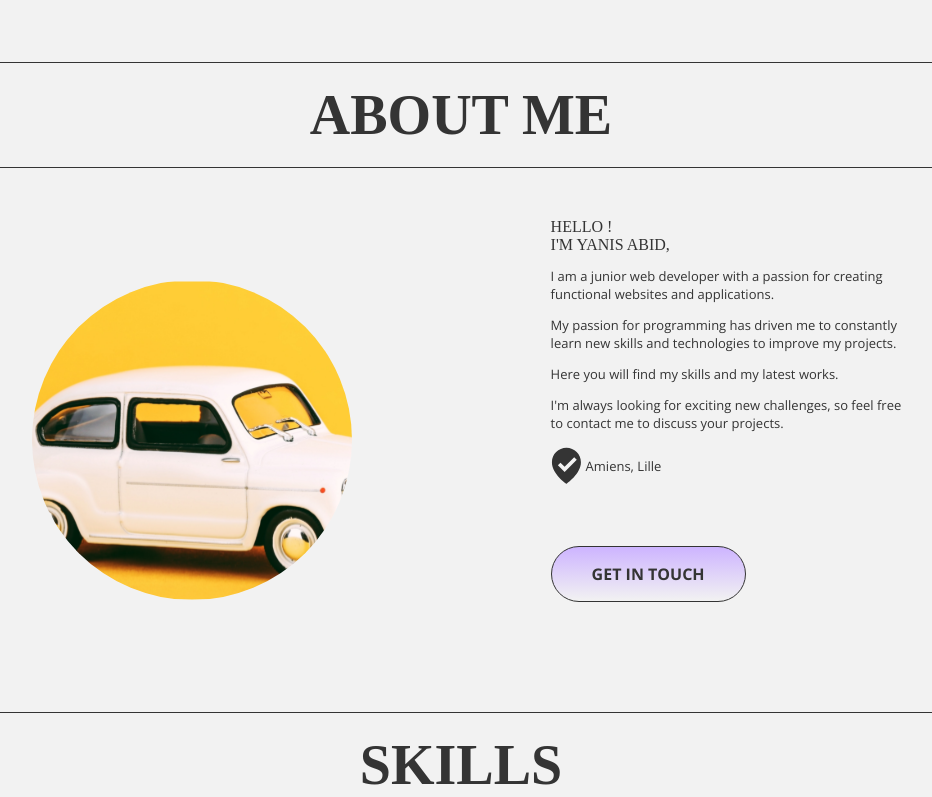
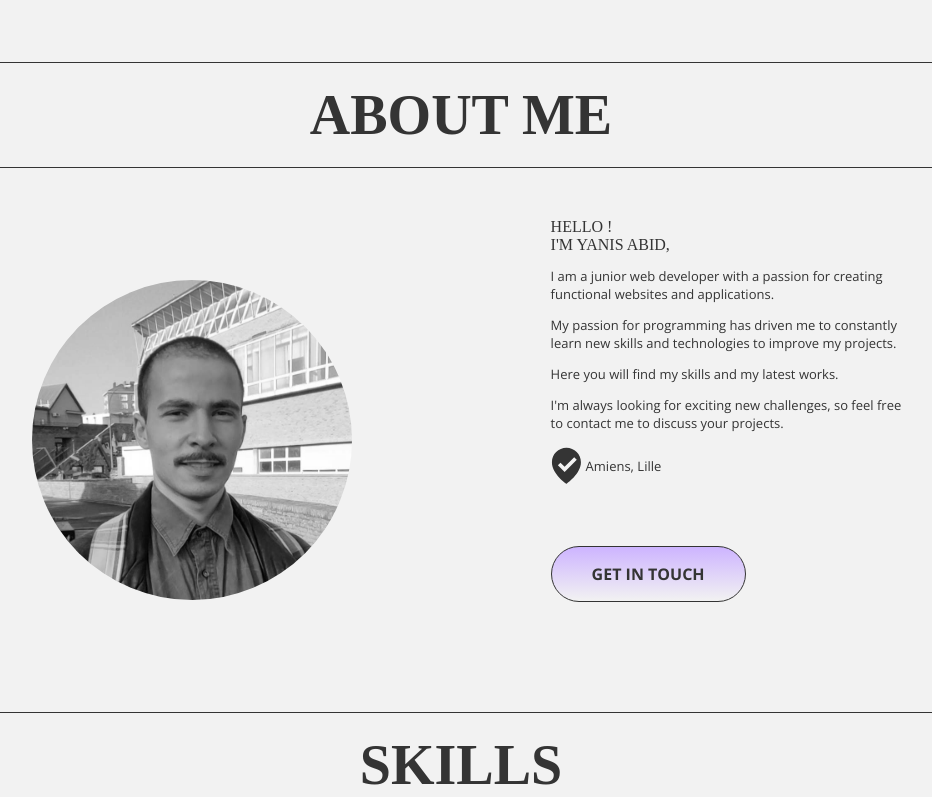
Before and after one commit to Yanis60740/Portfolio-v2, a Vue app: page / in a window 1280 px wide. Shown: the part 502-1299 px from the top of the page, without its empty margins (179-1111 px from the left). Built offline with nearby package versions, Linux system fonts and the light colour scheme; a web font is replaced by a local one.

Commit message:
changement de l'image de profil

```diff
--- a/src/App.vue
+++ b/src/App.vue
@@ -33,7 +33,6 @@ export default {
 
 <style lang="scss">
 @import "./css/global.scss";
-@import './css/responsive.css';
 
 #app {
   font-family: Avenir, Helvetica, Arial, sans-serif;
--- a/src/components/AboutMe.vue
+++ b/src/components/AboutMe.vue
@@ -46,7 +46,6 @@ export default {
 
 <style lang="scss" scoped>
 @import "../css/variables.scss";
-@import '../css/responsive.css';
 
 .aboutMe {
   border-bottom: 1px solid $primary-color;
@@ -63,12 +62,13 @@ export default {
       height: 100%;
       width: 40%;
       & div {
-        background-image: url("../assets/images/illustration.svg");
+        background-image: url("../assets/images/yanis.jpg");
         border-radius: 50%;
         aspect-ratio: 1/1;
         background-repeat: no-repeat;
         background-position: center;
         background-size: cover;
+        filter: grayscale(100%);
         width: 320px;
       }
     }
--- a/src/components/CardProject.vue
+++ b/src/components/CardProject.vue
@@ -45,7 +45,6 @@ export default {
 
 <style lang="scss" scoped>
 @import "../css/variables.scss";
-@import '../css/responsive.css';
 
 .cardProject {
   background: #343434;
--- a/src/components/ContactButton.vue
+++ b/src/components/ContactButton.vue
@@ -71,7 +71,6 @@ export default {
 
 <style lang="scss" scoped>
 @import "../css/variables.scss";
-@import '../css/responsive.css';
 .contactButton {
   padding: 16px 40px;
   background: $gradient-color;
--- a/src/components/FooterVue.vue
+++ b/src/components/FooterVue.vue
@@ -109,7 +109,6 @@ export default {
 
 <style lang="scss" scoped>
 @import "../css/variables.scss";
-@import '../css/responsive.css';
 
 .footerVue{
     &__banner{
--- a/src/components/HeroBanner.vue
+++ b/src/components/HeroBanner.vue
@@ -120,7 +120,6 @@ export default {
 
 <style lang="scss" scoped>
 @import "../css/variables.scss";
-@import '../css/responsive.css';
 
 .heroBanner {
     display: flex;
--- a/src/components/NavBar.vue
+++ b/src/components/NavBar.vue
@@ -81,7 +81,6 @@ export default {
 
 <style lang="scss" scoped>
 @import "../css/variables.scss";
-@import '../css/responsive.css';
 .navContainer {
   display: flex;
   justify-content: center;
--- a/src/components/SkillsSection.vue
+++ b/src/components/SkillsSection.vue
@@ -42,7 +42,6 @@ export default {
 
 <style lang="scss" scoped>
 @import "../css/variables.scss";
-@import '../css/responsive.css';
 
 .skillsSection{
   border-bottom: 1px solid $primary-color;
--- a/src/components/WorkSection.vue
+++ b/src/components/WorkSection.vue
@@ -38,7 +38,6 @@ export default {
 
 <style lang="scss" scoped>
 @import "../css/variables.scss";
-@import '../css/responsive.css';
 
 .workSection{
     border-bottom: 1px solid $primary-color;
--- a/src/css/responsive.css
+++ /dev/null
@@ -1,13 +0,0 @@
-@media only screen and (max-width: 900px){
-    .navbar{
-        font-size: 10px;
-      }
-
-    h1, h2{
-      font-size: 46px;
-    }
-
-    .heroBanner__container__right{
-        display: none;
-    }
-  }
--- a/src/data.json
+++ b/src/data.json
@@ -15,7 +15,7 @@
       ],
       "icon": "position_icon.svg",
       "localisation": "Amiens, Lille",
-      "photo": "../src/assets/images/illustration.svg"
+      "photo": "../src/assets/images/yanis.jpg"
     },
     {
       "name": "Skills",
```
Also changed, not shown: src/assets/images/yanis.jpg (added).
